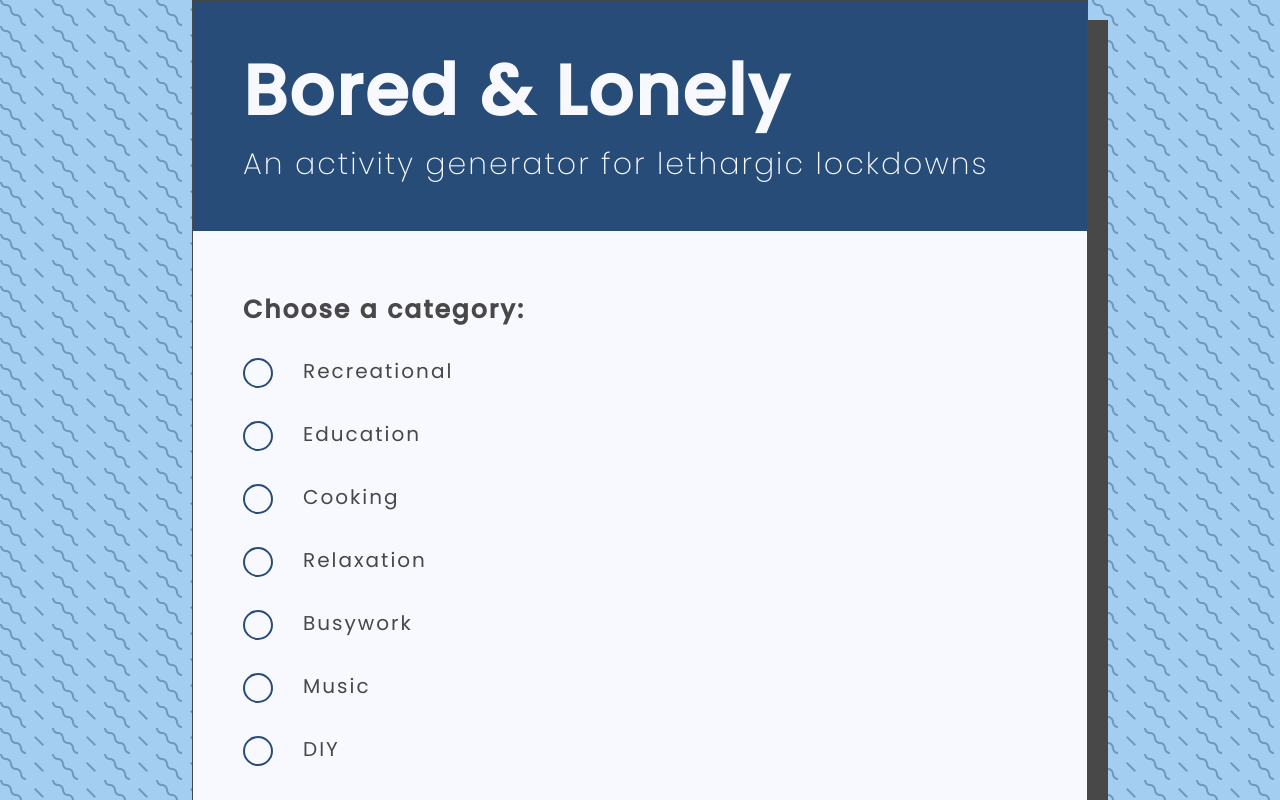
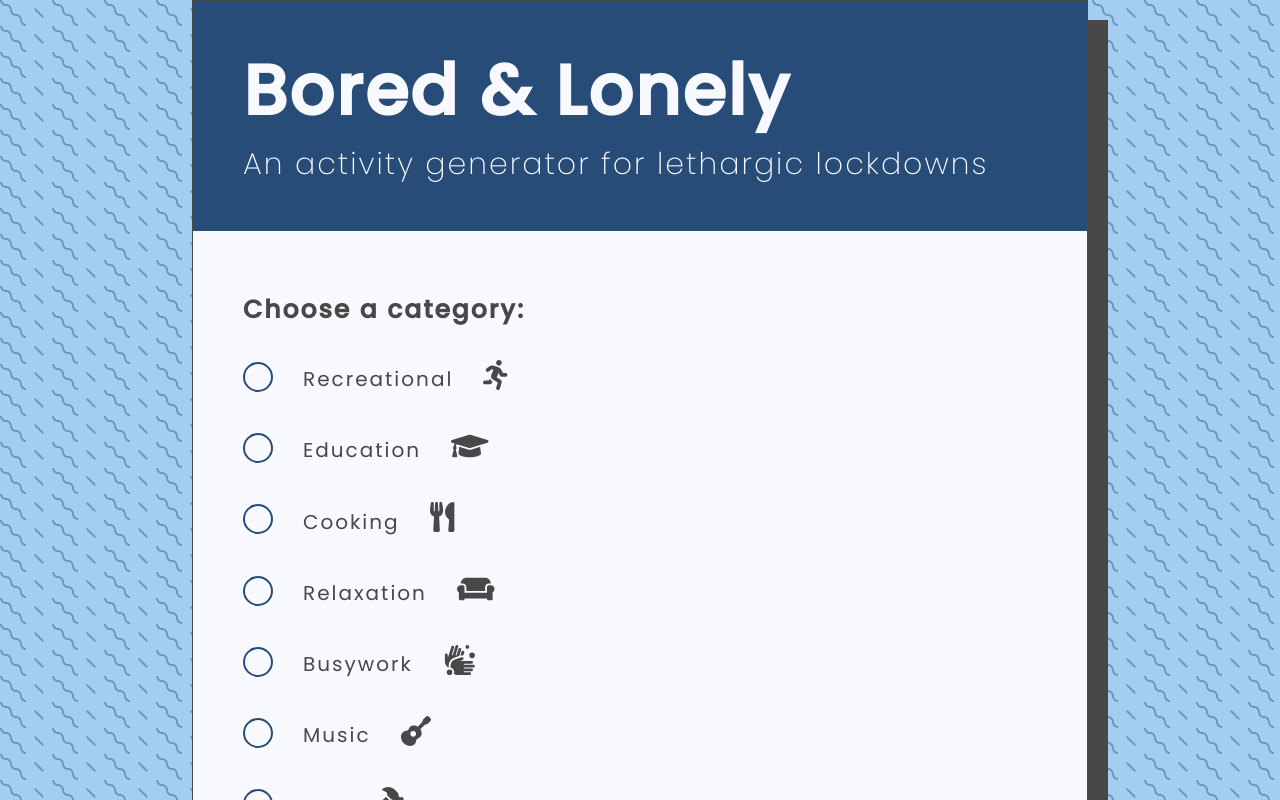
Before and after one commit to nate-kelly/bored-and-lonely, a React (Create React App) app: page / in a window 1280 px wide. Shown: the top 800 px of the page. Built offline with nearby package versions, Linux system fonts and the light colour scheme.

Commit message:
added font awesome icons

```diff
--- a/package.json
+++ b/package.json
@@ -3,6 +3,9 @@
   "version": "0.1.0",
   "private": true,
   "dependencies": {
+    "@fortawesome/fontawesome-svg-core": "^1.2.34",
+    "@fortawesome/free-solid-svg-icons": "^5.15.2",
+    "@fortawesome/react-fontawesome": "^0.1.14",
     "@testing-library/jest-dom": "^5.11.9",
     "@testing-library/react": "^11.2.5",
     "@testing-library/user-event": "^12.8.1",
--- a/src/Form.js
+++ b/src/Form.js
@@ -1,4 +1,7 @@
-const Form = ({submit, selection}) => {
+import { FontAwesomeIcon } from '@fortawesome/react-fontawesome';
+import { faRunning, faGraduationCap, faUtensils, faCouch, faHandsWash, faGuitar, faHammer } from '@fortawesome/free-solid-svg-icons';
+
+const Form = ({ submit, selection }) => {
   // const categories = ['Recreational', 'Education', 'Cooking', 'Relaxation', 'Busywork', 'Music', 'DIY'];
   return (
     <section className="formSection">
@@ -17,30 +20,37 @@
         <div className="radioSelect">
           <input type="radio" name="activityType" id="recreational" onChange={(event) => selection(event.target.value)} value="recreational" required />
           <label htmlFor="recreational">Recreational</label>
+          <FontAwesomeIcon icon={faRunning} className="icon" />
         </div>
         <div className="radioSelect">
           <input type="radio" name="activityType" id="education" onChange={(event) => selection(event.target.value)} value="education" />
           <label htmlFor="education">Education</label>
+          <FontAwesomeIcon icon={faGraduationCap} className="icon" />
         </div>
         <div className="radioSelect">
           <input type="radio" name="activityType" id="cooking" onChange={(event) => selection(event.target.value)} value="cooking" />
           <label htmlFor="cooking">Cooking</label>
+          <FontAwesomeIcon icon={faUtensils} className="icon" />
         </div>
         <div className="radioSelect">
           <input type="radio" name="activityType" id="relaxation" onChange={(event) => selection(event.target.value)} value="relaxation" />
           <label htmlFor="relaxation">Relaxation</label>
+          <FontAwesomeIcon icon={faCouch} className="icon" />
         </div>
         <div className="radioSelect">
           <input type="radio" name="activityType" id="busywork" onChange={(event) => selection(event.target.value)} value="busywork" />
           <label htmlFor="busywork">Busywork</label>
+          <FontAwesomeIcon icon={faHandsWash} className="icon" />
         </div>
         <div className="radioSelect">
           <input type="radio" name="activityType" id="music" onChange={(event) => selection(event.target.value)} value="music" />
           <label htmlFor="music">Music</label>
+          <FontAwesomeIcon icon={faGuitar} className="icon" />
         </div>
         <div className="radioSelect">
           <input type="radio" name="activityType" id="diy" onChange={(event) => selection(event.target.value)} value="diy" />
           <label htmlFor="diy">DIY</label>
+          <FontAwesomeIcon icon={faHammer} className="icon" />
         </div>
         <div className="buttonSelect">
           <button>Give me something to do!</button>
--- a/src/styles.css
+++ b/src/styles.css
@@ -108,6 +108,11 @@
 	top: 0;
 }
 
+.icon {
+  font-size: 3rem;
+  margin-left: 3rem;
+}
+
 label {
   margin-left: 6rem;
 }
@@ -120,7 +125,7 @@
   position: absolute;
   border-radius: 50%;
   left: 0;
-  top: -0.2rem;
+  top: 0.2rem;
 }
 
 label::after {
@@ -130,7 +135,7 @@
 	border-radius: 50%;
 	position: absolute;
 	left: 0.5rem;
-	top: 0.3rem;
+	top: 0.7rem;
 	transition: opacity 0.2s ease-in-out;
 }
 
```
Also changed, not shown: 1 other file (tests, documents, lock files or other folders).
